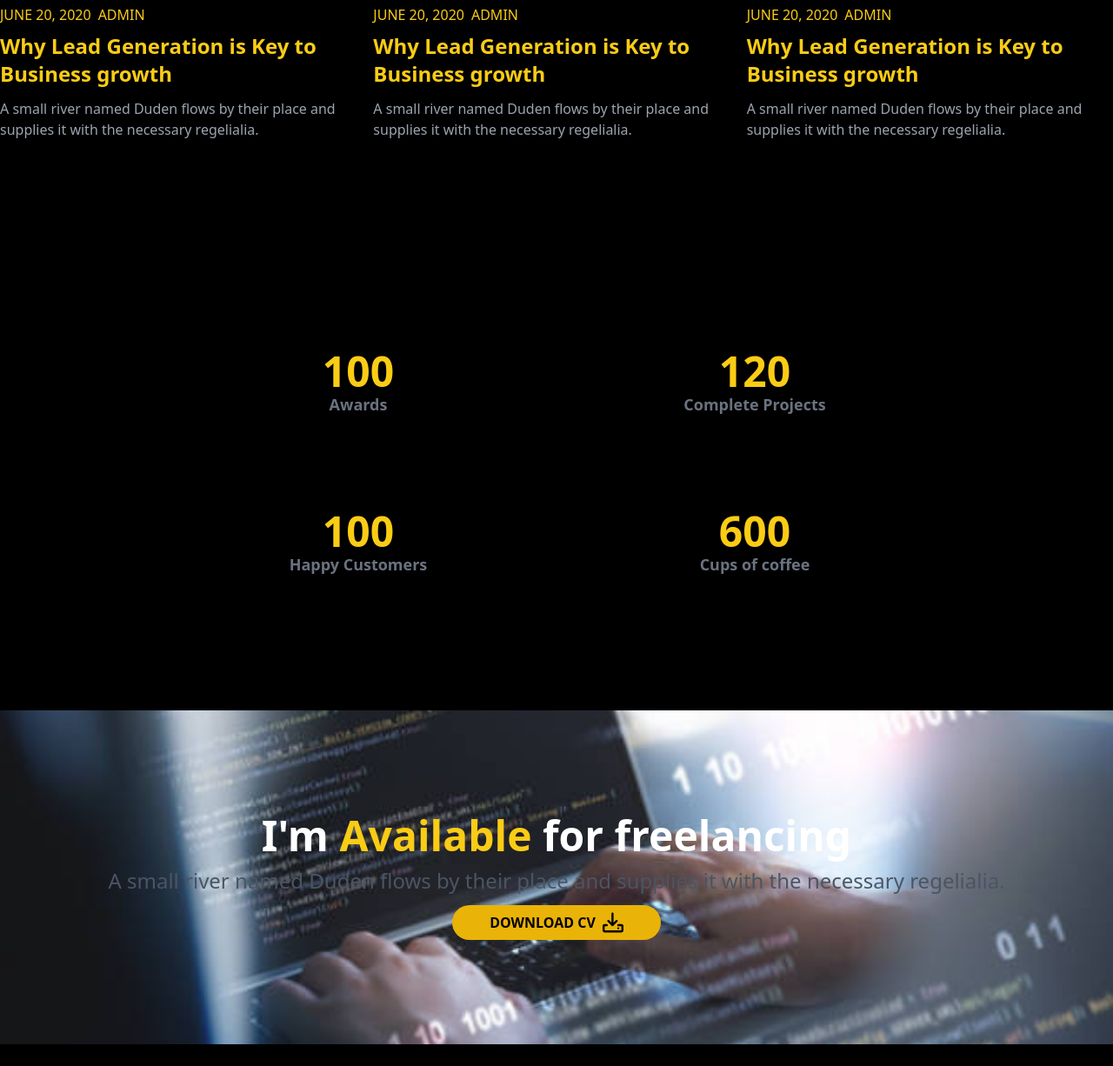
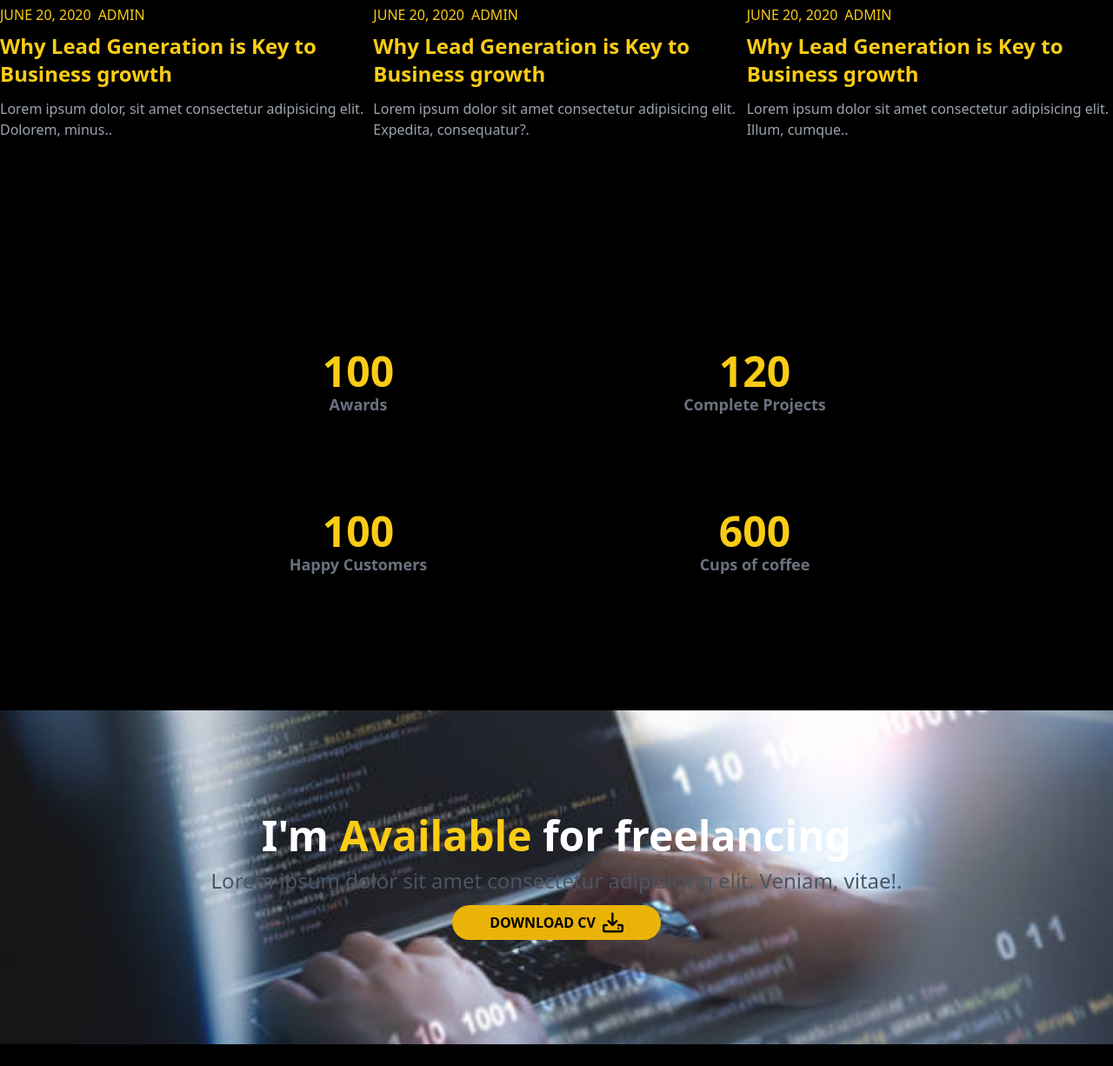
Before and after one commit to lessur000/RusselOlaco, a website: page dist/index.html in a window 1280 px wide. Shown: the part 6647-7873 px from the top of the page at 87% size. Drawn offline with Linux system fonts and the light colour scheme.

Commit message:
changepara

```diff
--- a/dist/index.html
+++ b/dist/index.html
@@ -498,7 +498,7 @@
                     </div>
 
                     <div>
-                        <h2 class="text-gray-400 mt-3">A small river named Duden flows by their place and supplies it with the necessary regelialia.</h2>
+                        <h2 class="text-gray-400 mt-3">Lorem ipsum dolor, sit amet consectetur adipisicing elit. Dolorem, minus..</h2>
                     </div>
                 </div>
                 <!--middle-->
@@ -514,7 +514,7 @@
                     </div>
 
                     <div>
-                        <h2 class="text-gray-400 mt-3">A small river named Duden flows by their place and supplies it with the necessary regelialia.</h2>
+                        <h2 class="text-gray-400 mt-3">Lorem ipsum dolor sit amet consectetur adipisicing elit. Expedita, consequatur?.</h2>
                     </div>
                 </div>
                 <!--right-->
@@ -530,7 +530,7 @@
                     </div>
 
                     <div>
-                        <h2 class="text-gray-400 mt-3">A small river named Duden flows by their place and supplies it with the necessary regelialia.</h2>
+                        <h2 class="text-gray-400 mt-3">Lorem ipsum dolor sit amet consectetur adipisicing elit. Illum, cumque..</h2>
                     </div>
                 </div>
             </div>
@@ -586,7 +586,7 @@
             <div class="">
                 <div class="flex justify-center items-center h-96 flex-col space-y-3 text-center">
                     <h2 class="text-5xl font-bold text-white">I'm <span class="text-yellow-400">Available</span> for freelancing</h2>
-                    <span class="text-gray-600 text-2xl">A small river named Duden flows by their place and supplies it with the necessary regelialia.</span>
+                    <span class="text-gray-600 text-2xl">Lorem ipsum dolor sit amet consectetur adipisicing elit. Veniam, vitae!.</span>
                     <button class="flex uppercase  xl:mx-0 text-black rounded-full bg-yellow-500 hover:bg-violet-600 active:bg-violet-700 focus:outline-none focus:ring focus:ring-violet-300 mt-5 w-60 justify-center font-bold p-2 ">Download CV<svg class="w-6 h-6 text-white-800 dark:text-white ml-2" aria-hidden="true" xmlns="http://www.w3.org/2000/svg" fill="none" viewBox="0 0 20 19">
                         <path stroke="currentColor" stroke-linecap="round" stroke-linejoin="round" stroke-width="2" d="M15 15h.01M4 12H2a1 1 0 0 0-1 1v4a1 1 0 0 0 1 1h16a1 1 0 0 0 1-1v-4a1 1 0 0 0-1-1h-3M9.5 1v10.93m4-3.93-4 4-4-4"/>
                     </svg></button>
```
